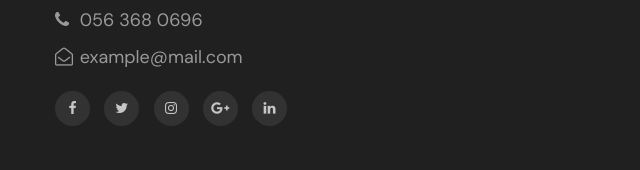
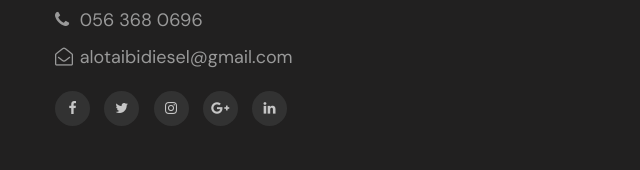
Before and after one commit to otaibidiesel/otaibidiesel.github.io, a plain HTML site: page index.html in a window 1280 px wide. Shown: the part 3460-3630 px from the top of the page, 0-640 px from the left. Drawn offline with Linux system fonts and the light colour scheme.

Commit message:
change heading and address

```diff
--- a/index.html
+++ b/index.html
@@ -6,7 +6,7 @@
   <meta charset="utf-8">
   <meta name="viewport" content="width=device-width, initial-scale=1, shrink-to-fit=no">
 
-  <title>AL Otaibi Diesel Engine Repair Service</title>
+  <title>AL OTAIBI DIESEL - Pump and Injector (Nozzle) Service</title>
 
   <!-- Google fonts -->
   <link href="//fonts.googleapis.com/css2?family=DM+Sans:wght@400;700&display=swap" rel="stylesheet">
@@ -460,7 +460,7 @@
                 <li><a href="tel:053 028 2764"><span class="fa fa-phone"></span> 053 028 2764</a></li>
                 <li><a href="tel:056 368 0696"><span class="fa fa-phone"></span> 056 368 0696</a></li>
                 <li><a href="mailto:example@mail.com" class="mail"><span class="fa fa-envelope-open-o"></span>
-                    example@mail.com</a></li>
+                  alotaibidiesel@gmail.com</a></li>
               </ul>
               <div class="main-social-footer-29">
                 <a href="#facebook" class="facebook"><span class="fa fa-facebook"></span></a>
```
